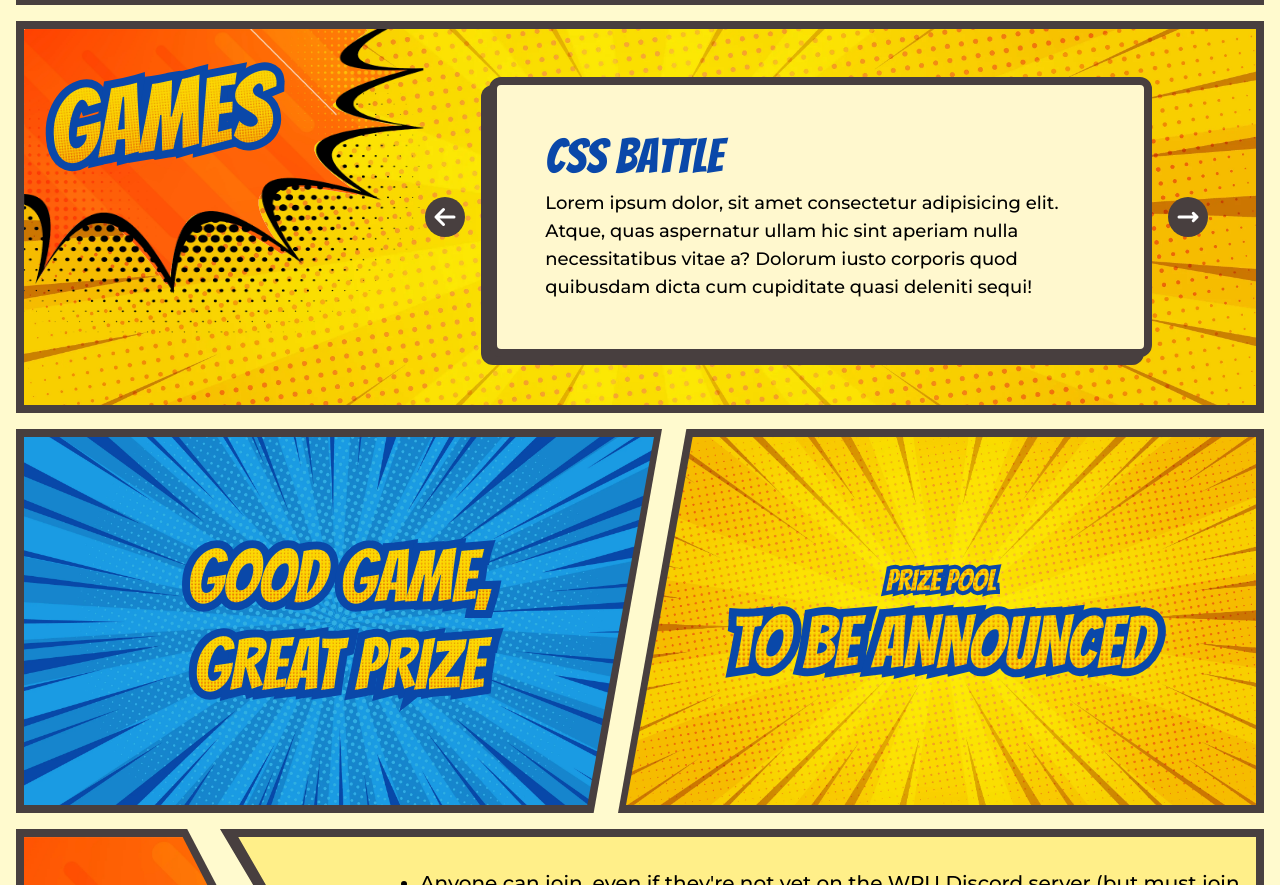
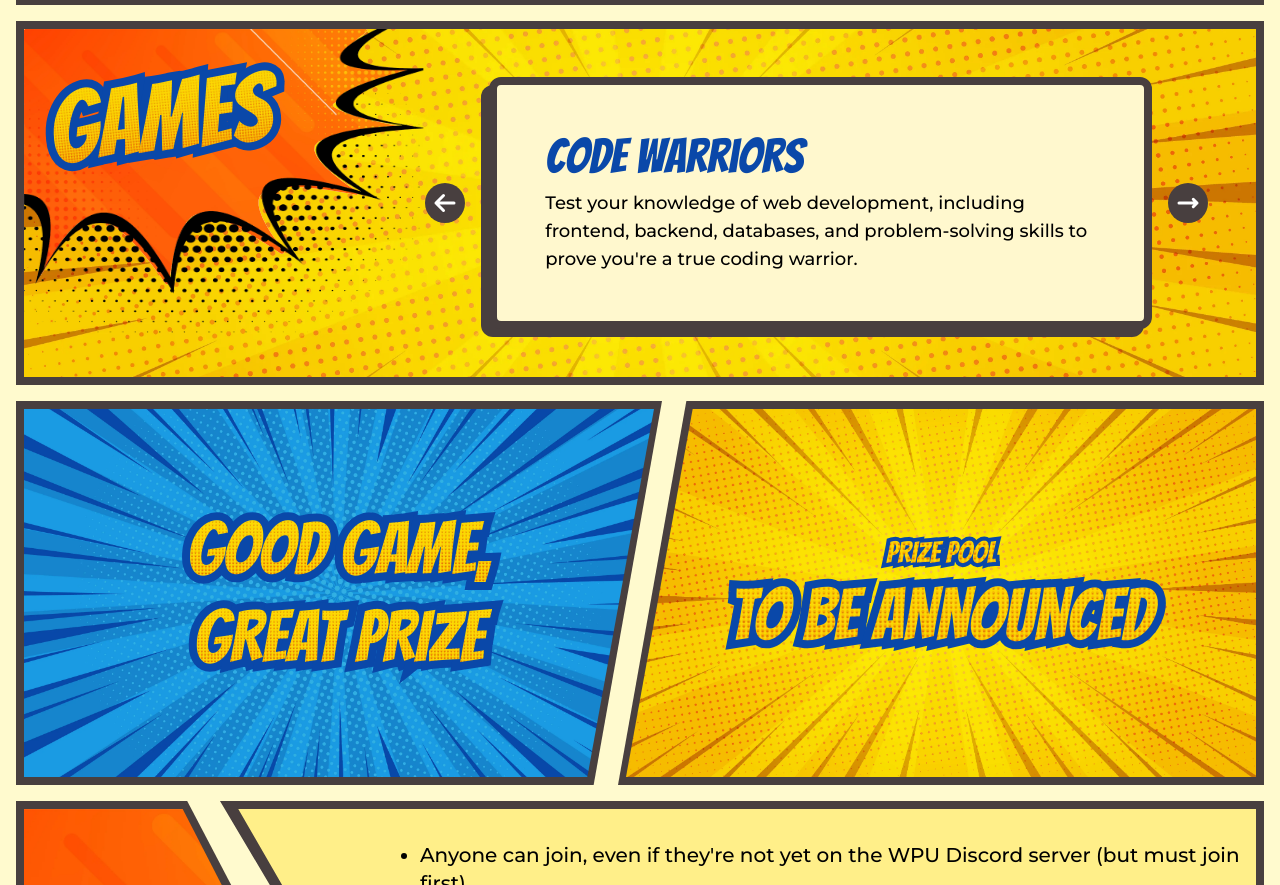
Before and after one commit to WPU-Tech/eoty2024-landingpage, a website: page index.html in a window 1280 px wide. Shown: the part 1652-2537 px from the top of the page. Drawn offline with nearby package versions, Linux system fonts and the light colour scheme.

Commit message:
add(games): imperative js data

```diff
--- a/index.html
+++ b/index.html
@@ -243,22 +243,7 @@
                         </button>
                         <div class="w-full lg:w-7/12 relative bg-[#fff8ce] rounded-xl border-8 border-[#483f3f]" style="box-shadow: -8px 8px 0 #483f3f">
                             <div class="splide__track flex-1">
-                                <ul class="splide__list">
-                                    <li class="splide__slide p-12">
-                                        <h3 class="text-5xl text-[#0A48A9]">CSS Battle</h3>
-                                        <div class="font-montserrat mt-2 text-lg font-medium">
-                                            Lorem ipsum dolor, sit amet consectetur adipisicing elit. Atque, quas aspernatur ullam hic sint aperiam nulla necessitatibus vitae a? Dolorum iusto corporis quod quibusdam dicta cum cupiditate
-                                            quasi deleniti sequi!
-                                        </div>
-                                    </li>
-                                    <li class="splide__slide p-12">
-                                        <h3 class="text-5xl text-[#0A48A9]">JS Battle</h3>
-                                        <div class="font-montserrat mt-2 text-lg font-medium">
-                                            Lorem ipsum dolor, sit amet consectetur adipisicing elit. Atque, quas aspernatur ullam hic sint aperiam nulla necessitatibus vitae a? Dolorum iusto corporis quod quibusdam dicta cum cupiditate
-                                            quasi deleniti sequi!
-                                        </div>
-                                    </li>
-                                </ul>
+                                <ul id="games-splide-data" class="splide__list"></ul>
                             </div>
                         </div>
                         <button id="next" class="hidden lg:block w-auto p-2 rounded-full bg-[#483F3F] stroke-white transition-transform duration-100 ease-out translate-y-0 active:translate-y-1">
@@ -671,6 +656,21 @@
             ruleContainer.appendChild(ruleItem);
         };
 
+        const addGamesSlide = (splideContainer, item) => {
+            const wrapper = document.createElement("li");
+            const title = document.createElement("h3");
+            const description = document.createElement("div");
+
+            wrapper.className = "splide__slide p-12";
+            title.className = "text-5xl text-[#0A48A9]";
+            description.className = "font-montserrat mt-2 text-lg font-medium";
+
+            title.textContent = item.title;
+            description.textContent = item.description;
+            wrapper.append(title, description);
+            splideContainer.appendChild(wrapper);
+        };
+
         document.addEventListener("DOMContentLoaded", function () {
             const timelineSection = document.getElementById("timeline-section");
             timeline.forEach((item, index) => {
@@ -685,6 +685,11 @@
             const ruleSection = document.getElementById("rules-data");
             rules.forEach((item) => {
                 generateRuleItem(ruleSection, item);
+            });
+
+            const gamesDataSection = document.getElementById("games-splide-data");
+            games.forEach((item) => {
+                addGamesSlide(gamesDataSection, item);
             });
 
             const gamesSection = document.getElementById("games-section");
```
